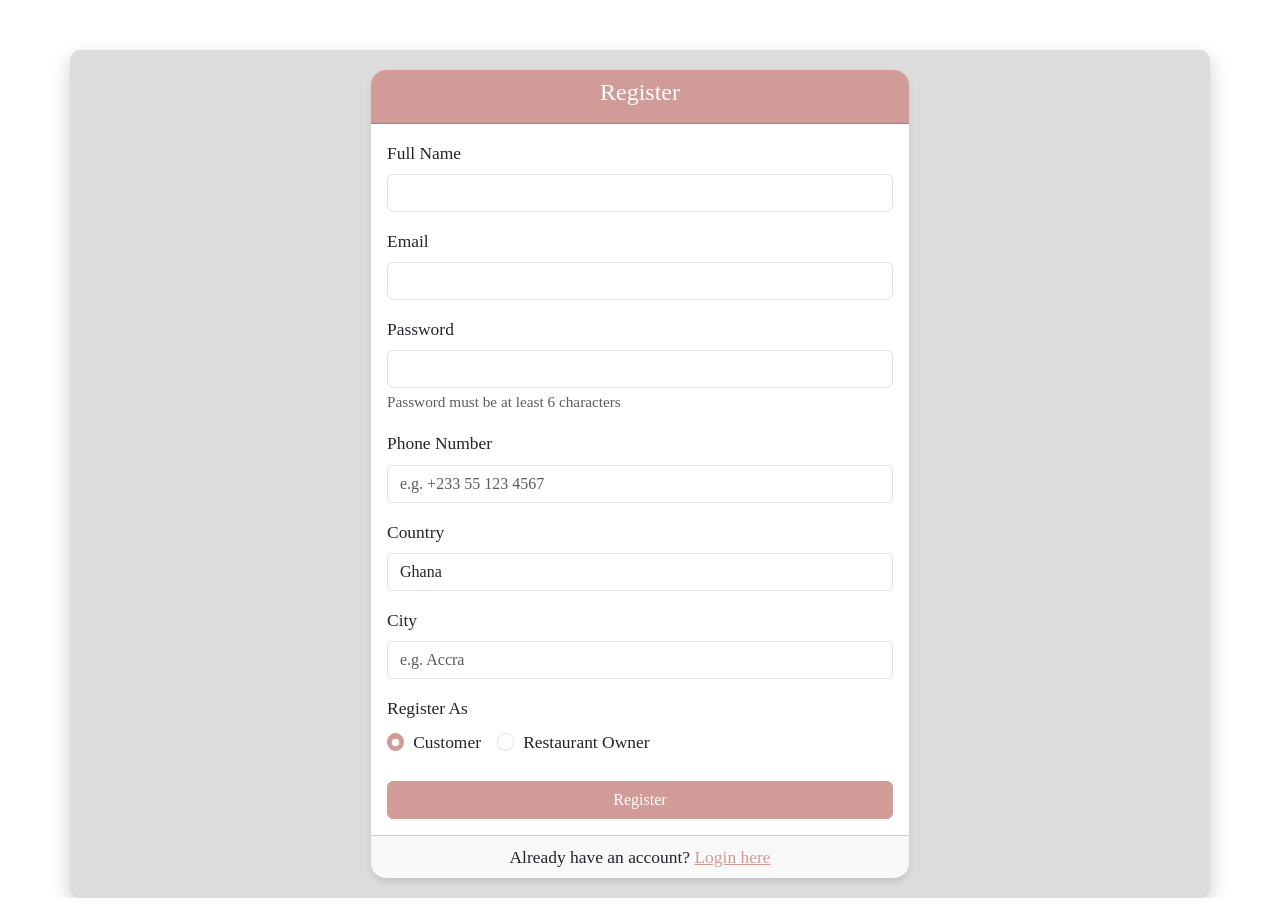
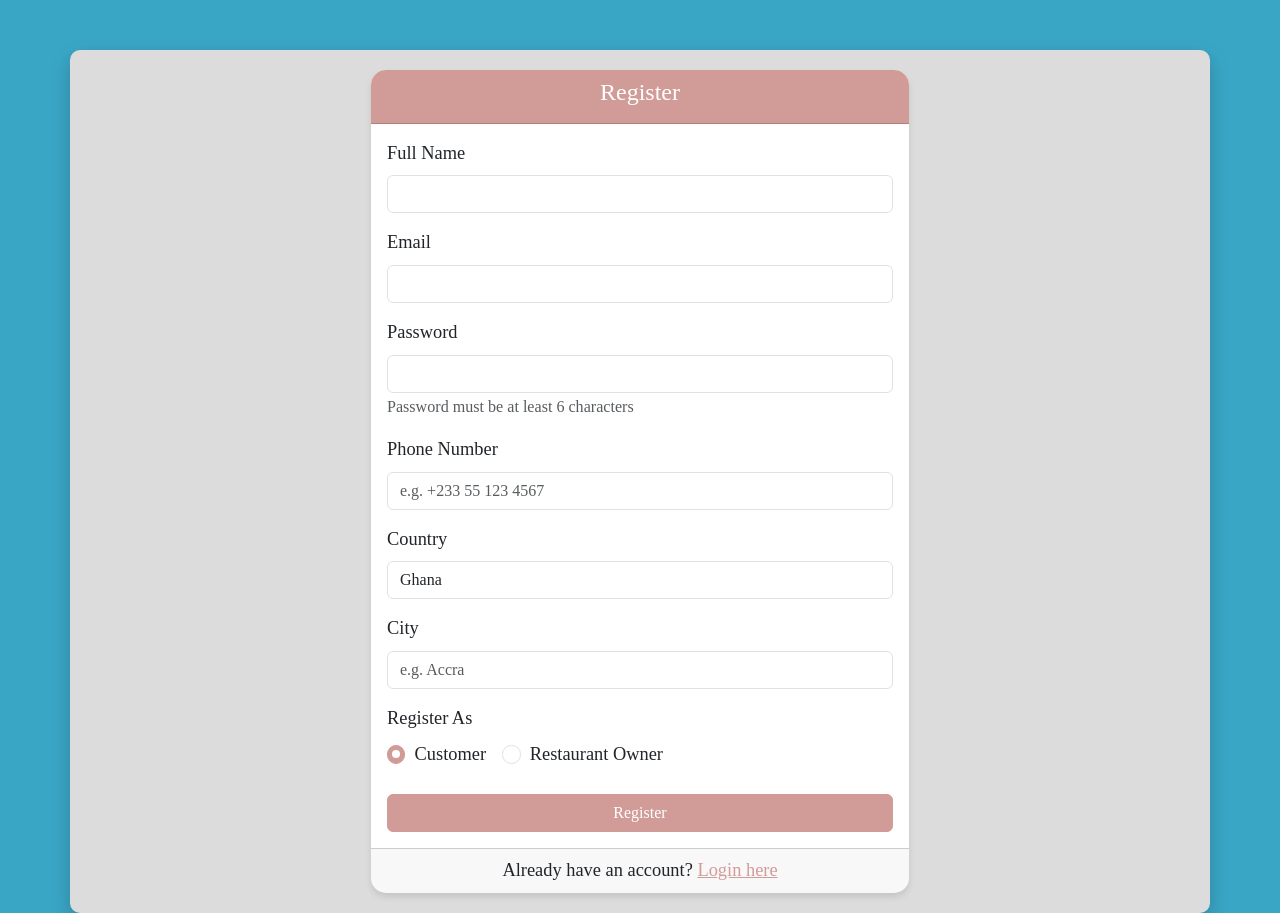
Before and after one commit to csomuah3/E-Commerce, a PHP site: page /login/register.php in a window 1280 px wide. Run offline with PHP 8.4, Linux system fonts and the light colour scheme; some libraries are stand-ins or nearby versions.

Commit message:
new changes

```diff
--- a/login/register.php
+++ b/login/register.php
@@ -39,18 +39,17 @@
         }
 
         body {
-            background-image: linear-gradient(to bottom right, rgba(58, 166, 198, 1), rgba(0, 123, 255, 1));
+            background-color: rgb(58, 166, 198, 1);
             background-attachment: fixed;
             background-size: cover;
             background-repeat: no-repeat;
             background-position: center;
-            background-blend-mode: overlay;
             background-size: 20px 20px;
             min-height: 100vh;
             margin: 0;
             padding: 0;
             font-family: Serif, Times New Roman;
-            font-size: 109%;
+            font-size: 115%;
         }
 
         .register-container {
```
